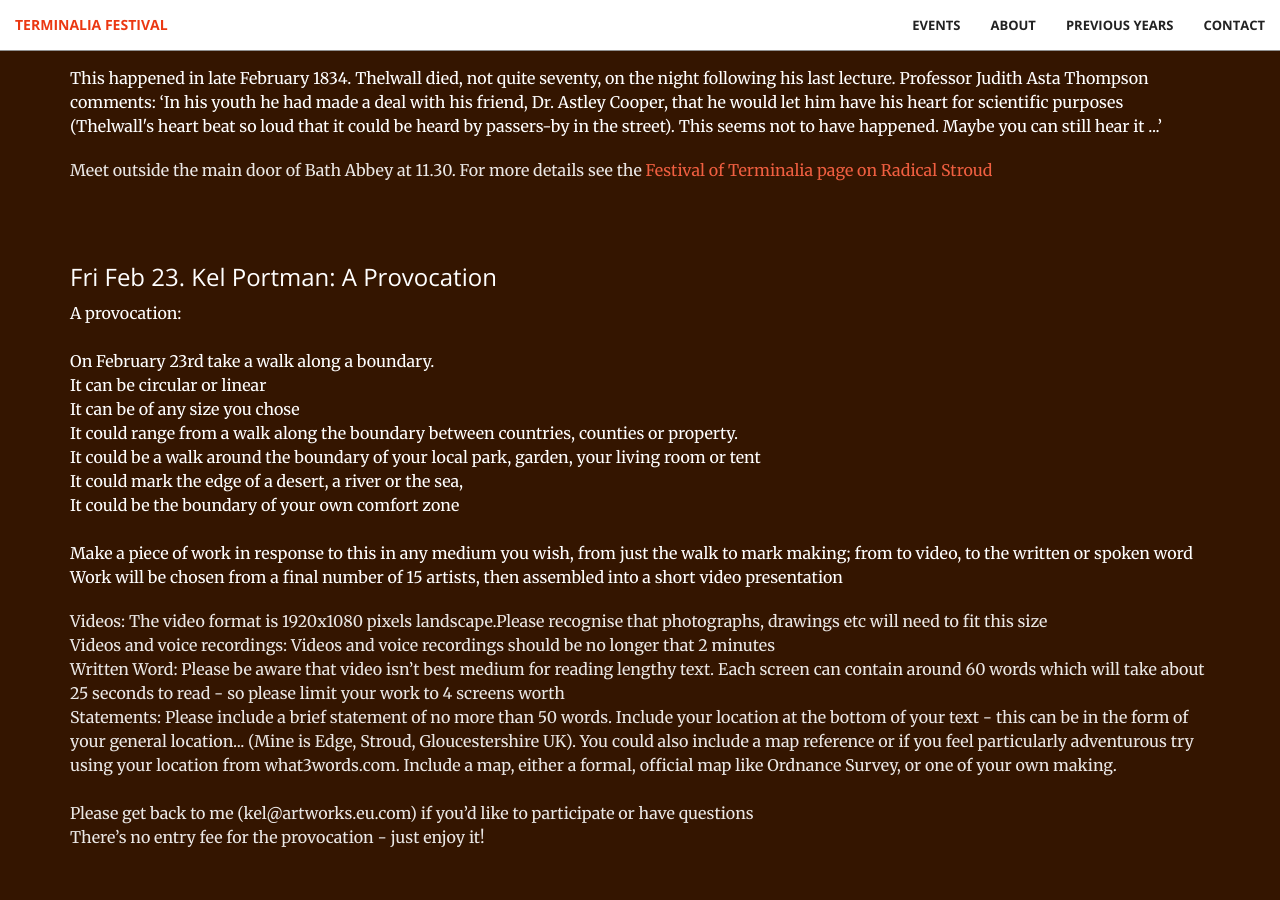
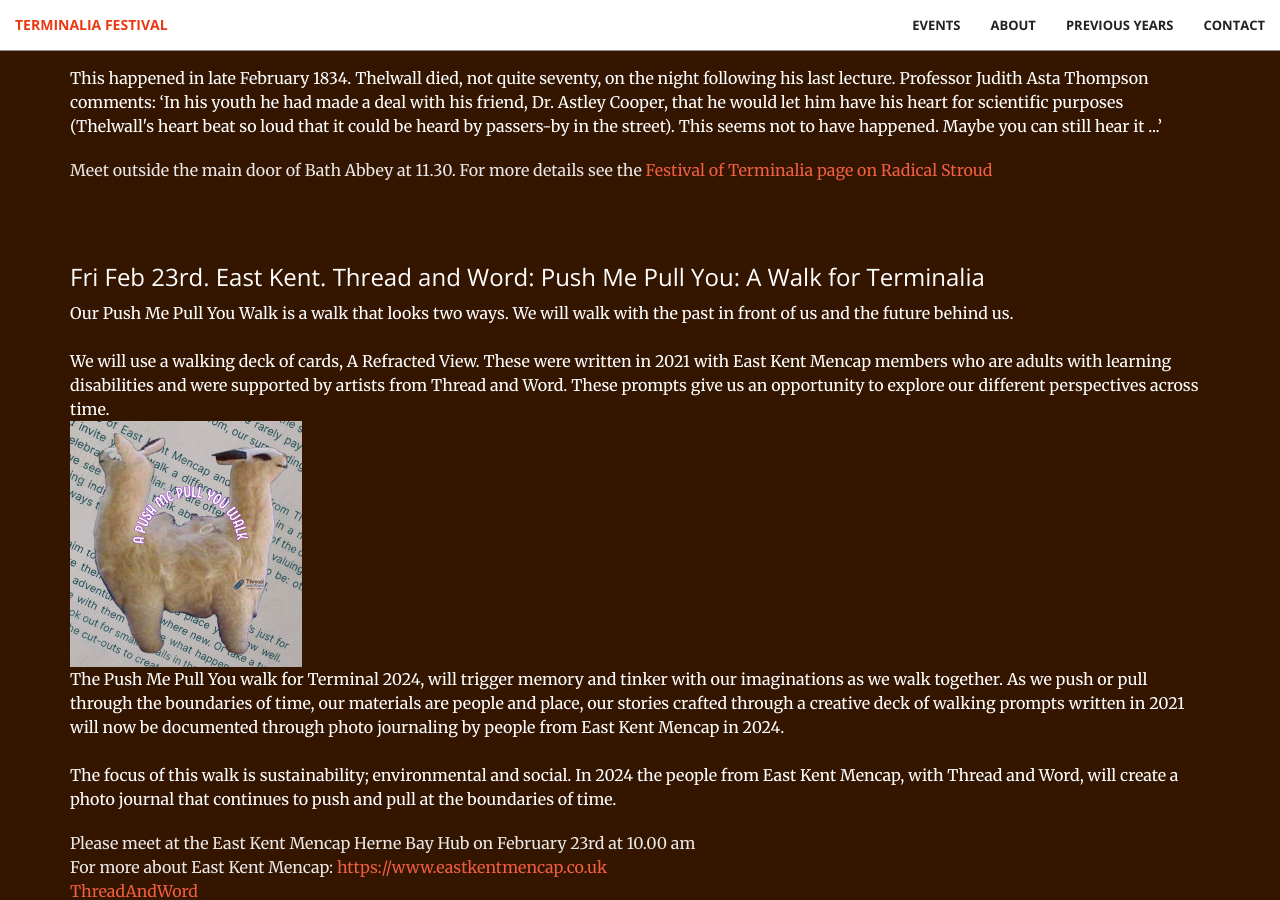
Before and after one commit to timwaters/terminalia, a Jekyll site: the page built from index.html, in a window 1280 px wide and 900 px high, scrolled down 1987 px. Built offline with Jekyll 4.4.1, drawn with Linux system fonts in a browser that asks for light colours.

Commit message:
add thread and word event

```diff
--- a/_includes/events.html
+++ b/_includes/events.html
@@ -26,6 +26,29 @@
             Meet outside the main door of Bath Abbey at 11.30. For more details see the <a href="http://radicalstroud.co.uk/festival-of-terminalia/">Festival of Terminalia page on Radical Stroud </a>
           </p>
         </div>
+
+
+        <div class="col-lg-12 col-lg-offset-0 text-left event">
+
+          <h3>Fri Feb 23rd. East Kent. Thread and Word: Push Me Pull You: A Walk for Terminalia </h3>
+
+
+          <p class="text">
+            Our Push Me Pull You Walk is a walk  that looks two ways. We will walk with the past in front of us and the future behind us.<br/>  <br/>
+            We will use a walking deck of cards, A Refracted View. These were written in 2021 with  East Kent Mencap members who are adults with learning disabilities and were supported by artists from Thread and Word. These prompts give us an opportunity to explore our different perspectives across time. <br/>   <a href="/img/past/2024/push_me_pull_you_orig.jpg"><img src="/img/past/2024/push_me_pull_you_small.jpg" /> </a>
+            <br/>
+            The Push Me Pull You walk for Terminal 2024, will trigger memory and  tinker with our imaginations as we walk together. As we push or pull through the boundaries of time, our materials are people and place, our stories crafted through a creative deck of walking prompts written in 2021 will now be documented through photo journaling by people from East Kent Mencap in 2024.
+            <br/>   <br/>
+            The focus of this walk is sustainability; environmental and social. In 2024 the people from East Kent Mencap, with Thread and Word, will create a photo journal that continues to push and pull at the boundaries of time.
+          </p>
+          <p class="text-faded">
+            Please meet at the East Kent Mencap Herne Bay Hub on February 23rd
+            at 10.00 am <br>
+            For more about East Kent Mencap: <a href="https://www.eastkentmencap.co.uk">https://www.eastkentmencap.co.uk</a> <br>
+            <a href="https://linktr.ee/ThreadandWord">ThreadAndWord</a>
+          </p>
+        </div>
+
 
 
         <div class="col-lg-12 col-lg-offset-0 text-left event">
```
Also changed, not shown: img/past/2024/push_me_pull_you_orig.jpg (added), img/past/2024/push_me_pull_you_small.jpg (added).
